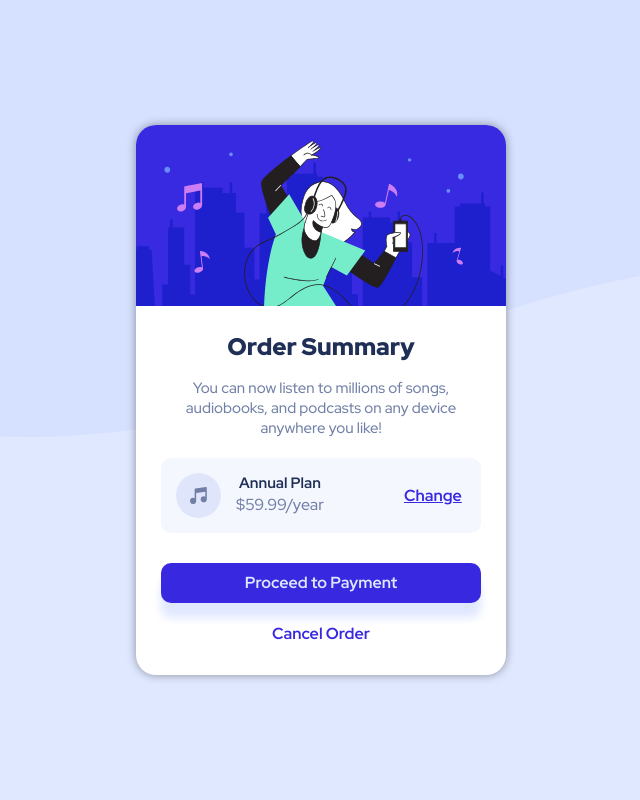
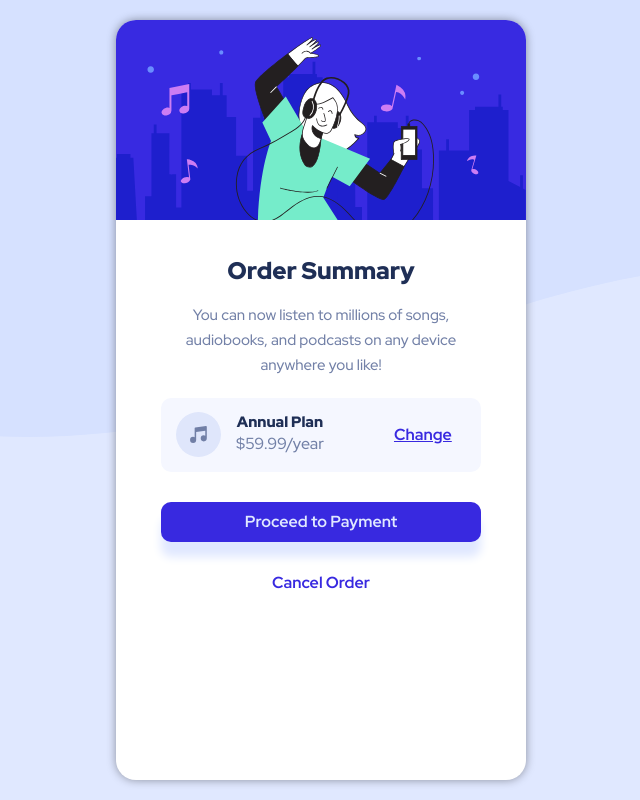
Before and after one commit to BrunoeSousaAlencar/Order-summary-component, a plain HTML site: page index.html in a window 1280 px wide. Shown: the whole page, without its empty margins (319-959 px from the left). Drawn offline with Linux system fonts and the light colour scheme.

Commit message:
ajustes no tamanho do conteiner

```diff
--- a/css/style.css
+++ b/css/style.css
@@ -34,31 +34,36 @@ main{
     transform: translate(-50%, -50%);
     overflow: hidden;
     background-color: white;
-    width: 370px;
-    height: 550px;
+    width: 410px;
+    height: 95%;
     border-radius: 20px;
     box-shadow: 0px 0px 10px rgba(0, 0, 0, 0.384);
     text-align: center;
 }
 
-.foto{
-    background: url(../images/illustration-hero.svg) no-repeat;
-    background-size: contain;
-    height: 190px;
+.foto img{
+    max-width: 100%;
+    width: 100%;
+    height: auto;
+    position: relative;
+    right: 5.5px;
+    top: -0.5px;
 }
 
 h1{
     font-weight: 900;
     color: var(--Dark-blue);
     font-size: 24px;
+    margin-top: 30px;
 }
 
 .texto-principal{
     color: var(--Desaturated-blue);
     font-weight: 500;
-    width: 300px;
+    width: 330px;
     margin: auto;
     font-size: 15px;
+    line-height: 25px;
 }
 
 .plano{
@@ -85,6 +90,7 @@ img{
 .plano-h2{
     font-size: 15px;
     color: var(--Dark-blue);
+    font-weight: 900;
 }
 
 .plano-preco{
@@ -92,7 +98,7 @@ img{
 }
 
 .botao-mudar{
-   margin-left: 80px;
+   margin-left: 70px;
    color: var(--Bright-blue);
    font-weight: 700;
 }
@@ -116,7 +122,6 @@ img{
     font-size: 16px;
     box-shadow: 0px 15px 10px var(--Pale-blue);
     cursor: pointer;
-
 }
 
 .botao-principal:hover{
@@ -127,7 +132,7 @@ img{
     color: var(--Bright-blue);
     font-size: 16px;
     font-weight: 700;
-    margin-top: 20px;
+    margin-top: 30px;
     cursor: pointer;
 }
 
--- a/index.html
+++ b/index.html
@@ -11,7 +11,9 @@
 <body>
     <main>
         <div class="caixa">
-            <div class="foto"></div>
+            <div class="foto">
+                <img src="images/illustration-hero.svg" alt="">
+            </div>
             <h1>Order Summary</h1>
             <p class="texto-principal">
                 You can now listen to millions of songs, audiobooks, and podcasts on any
```
